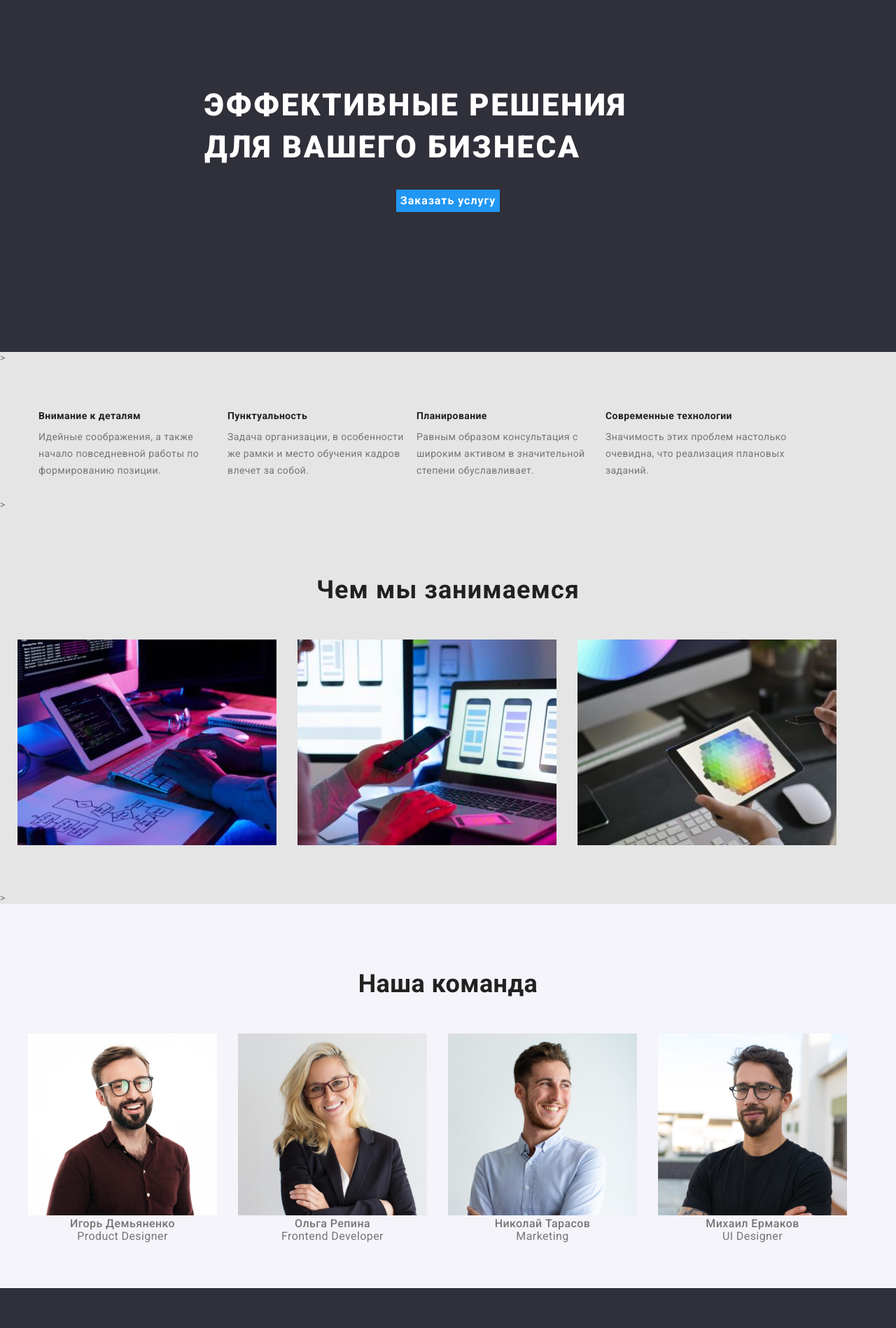
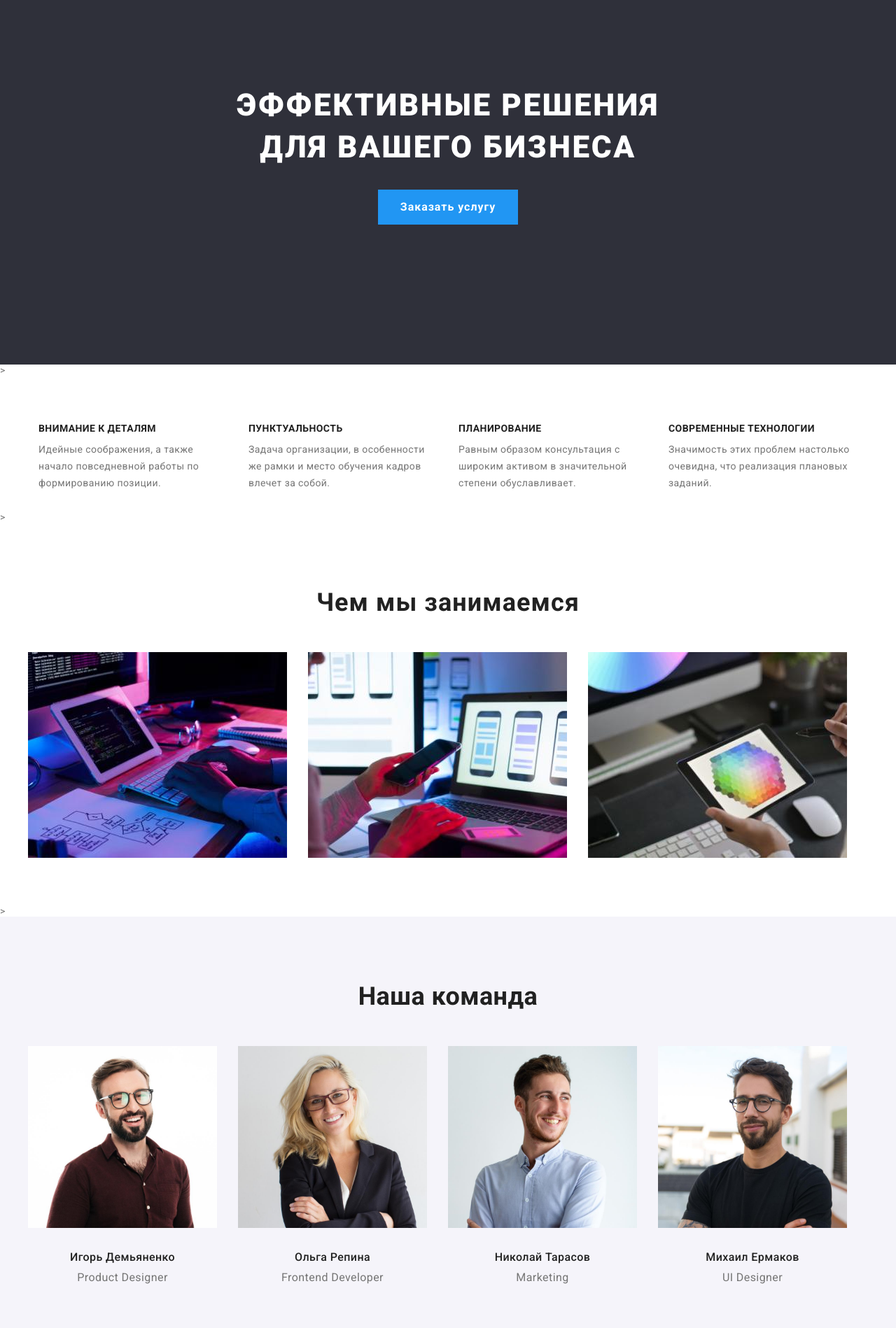
Before and after one commit to Kosanka/goit-markup-hw-03, a plain HTML site: page index.html in a window 1280 px wide. Shown: the part 160-2058 px from the top of the page at 70% size. Drawn offline with nearby package versions, Linux system fonts and the light colour scheme.

Commit message:
добавила исправления

```diff
--- a/css/styles.css
+++ b/css/styles.css
@@ -27,7 +27,7 @@ body {
   font-size: 14px;
   letter-spacing: 0.03em;
   color: var(--primary-text-color);
-  background-color: #e5e5e5;
+  background-color: #ffffff;
 }
 .container {
   width: 1200px;
@@ -45,7 +45,7 @@ body {
 .one-ring {
   visibility: hidden;
 }
-.padding {
+.section {
   padding-top: 94px;
   padding-bottom: 94px;
 }
@@ -122,16 +122,14 @@ header {
   color: var(--accent-color);
 }
 /*-------------hero-----------------------------------------------------------------*/
-.hero-container {
-  display: flex;
-  text-align: center;
-}
+
 .hero {
   background-color: var(--background-color-dark);
   padding-top: 200px;
   padding-bottom: 200px;
-  flex-grow: 1;
+  align-content: center;
 }
+
 .hero-title {
   font-weight: 900;
   font-size: 44px;
@@ -142,6 +140,7 @@ header {
   margin-left: auto;
   margin-right: auto;
   width: 696px;
+  text-align: center;
 }
 .hero-button {
   font-weight: 700;
@@ -153,18 +152,20 @@ header {
   cursor: pointer;
   border: none;
   display: block;
-  margin: 0 auto;
-  margin-top: 30px;
+  min-width: 200px;
+  height: 50px;
+  margin: 30px auto 0 auto;
 }
 /*------------------advantage-------------------------------------------------*/
 .section-advantage {
   padding-top: 44px;
   padding-bottom: 28px;
-  background-color: #e5e5e5;
 }
 .section-advantage-title {
   display: flex;
+  justify-content: space-between;
 }
+
 .advantage-title {
   font-weight: 700;
   font-size: 14px;
@@ -172,6 +173,7 @@ header {
   color: var(--primary-title-color);
   margin-bottom: 10px;
   width: 270px;
+  text-transform: uppercase;
 }
 .advantage-text {
   font-size: 14px;
@@ -179,9 +181,7 @@ header {
   width: 270px;
 }
 /*------------work-------------------------------------------------------------*/
-.work {
-  background-color: #e5e5e5;
-}
+
 .work-title {
   font-weight: 700;
   font-size: 36px;
@@ -200,7 +200,6 @@ header {
 }
 .work-list-img {
   flex-basis: calc(100%-4 * 30px);
-  margin-right: 30px;
 }
 .work-list-img:not(:last-child) {
   margin-right: 30px;
@@ -228,13 +227,16 @@ header {
   flex-basis: calc(100%-4 * 30px);
 }
 .team-item:not(:last-child) {
-  margin-right: 30px;
+  padding-right: 30px;
 }
 .team-list {
   font-weight: 500;
   font-size: 16px;
   line-height: 1.18x;
   text-align: center;
+  color: var(--primary-title-color);
+  margin-bottom: 10px;
+  margin-top: 30px;
 }
 .job-list {
   font-weight: 400;
@@ -259,7 +261,7 @@ header {
   margin-bottom: 20px;
   display: inline-block;
 }
-.address-list {
+.address-list:not(:last-child) {
   margin-bottom: 9px;
 }
 .address {
@@ -279,12 +281,10 @@ header {
   color: var(--accent-color);
 }
 /*-----------------portfolio-------------------------------------------------------*/
-.section-portfolio-maim {
-  background-color: #e5e5e5;
-}
+
 .section-portfolio {
   display: flex;
-  padding-top: 94px;
+
   padding-bottom: 34px;
   justify-content: center;
 }
@@ -301,6 +301,7 @@ header {
   color: var(--primary-title-color);
   background-color: var(--background-color-light);
   border: none;
+  padding: 6px 22px;
 }
 .btn-portfolio:hover,
 .btn-portfolio:focus {
@@ -309,9 +310,7 @@ header {
   cursor: pointer;
 }
 .portfolio-examples-container {
-  display: flex;
   padding-top: 34px;
-  padding-bottom: 94px;
 }
 .portfolio-examples {
   display: flex;
@@ -322,8 +321,10 @@ header {
 }
 .portfolio-items {
   flex-basis: calc(100%-3 * 30px);
-  margin-left: 30px;
-  margin-bottom: 30px;
+  padding-left: 30px;
+  padding-bottom: 30px;
+  /*margin-left: 30px;
+  margin-bottom: 30px;*/
 }
 .text-cards {
   border-left: 1px solid #eeeeee;
@@ -336,15 +337,23 @@ header {
   line-height: 2;
   letter-spacing: 0.06em;
   color: var(--primary-title-color);
-  margin-top: 20px;
+  padding-top: 20px;
+  padding-bottom: 4px;
+  padding-left: 20px;
+
+  /*padding: 20px 0 4px 24px;
+    margin-top: 20px;
   margin-bottom: 4px;
-  margin-left: 24px;
+  margin-left: 24px;*/
 }
 .examples-text {
   font-weight: 400;
   font-size: 16px;
   line-height: 1.87;
+  padding-bottom: 24px;
+  padding-left: 20px;
+  /*padding: 0 0 20px 24px;
   margin-top: 4px;
   margin-bottom: 20px;
-  margin-left: 24px;
+  margin-left: 24px;*/
 }
--- a/index.html
+++ b/index.html
@@ -20,7 +20,7 @@
     <header>
         <div class="container header-container">
             <nav class="header-nav link">
-                <a href="./index.html" class="logo-header link"> <span class="logo-color">Web</span> Studio</a>
+                <a href="./index.html" class="logo-header link"> <span class="logo-color">Web</span>Studio</a>
                 <ul class="list menu-list">
                     <li class="menu-item">
                         <a href="./index.html" class="menu-link link">Студия</a>
@@ -49,14 +49,14 @@
     <main>
         <!----------------------------------------hero------------------------------------------------->
         <section class="hero">
-                <div class="container hero-container"></div>
+                <div class="container hero-container">
                     <h1 class="hero-title">Эффективные решения для вашего бизнеса</h1>
                     <button type="button" class="hero-button">Заказать услугу</button>
                 </div>
         </section>
 
         <!-----------------------------------------advantage----------------------------------------------------->>
-        <section class="section-advantage padding">
+        <section class="section-advantage section">
 
             <div class="container advantage-container ">
                 <h2 class="one-ring">Преимущества</h2>
@@ -85,7 +85,7 @@
             </div>
         </section>
 <!-------------------------------------------work------------------------------------------------------>>
-        <section class="work padding">
+        <section class="work section">
             <div class="container work-container ">
                 <h2 class="work-title">Чем мы занимаемся</h2>
                 <ul class="work-list list">
@@ -104,7 +104,7 @@
 
         </section>
         <!--------------------------------------------team------------------------------------------------->>
-        <section class="section-team padding">
+        <section class="section-team section">
             <div class="container container-team "></div>
             <h2 class="our-team">Наша команда</h2>
 
```
Also changed, not shown: portfolio.html (+2 -2 lines).
